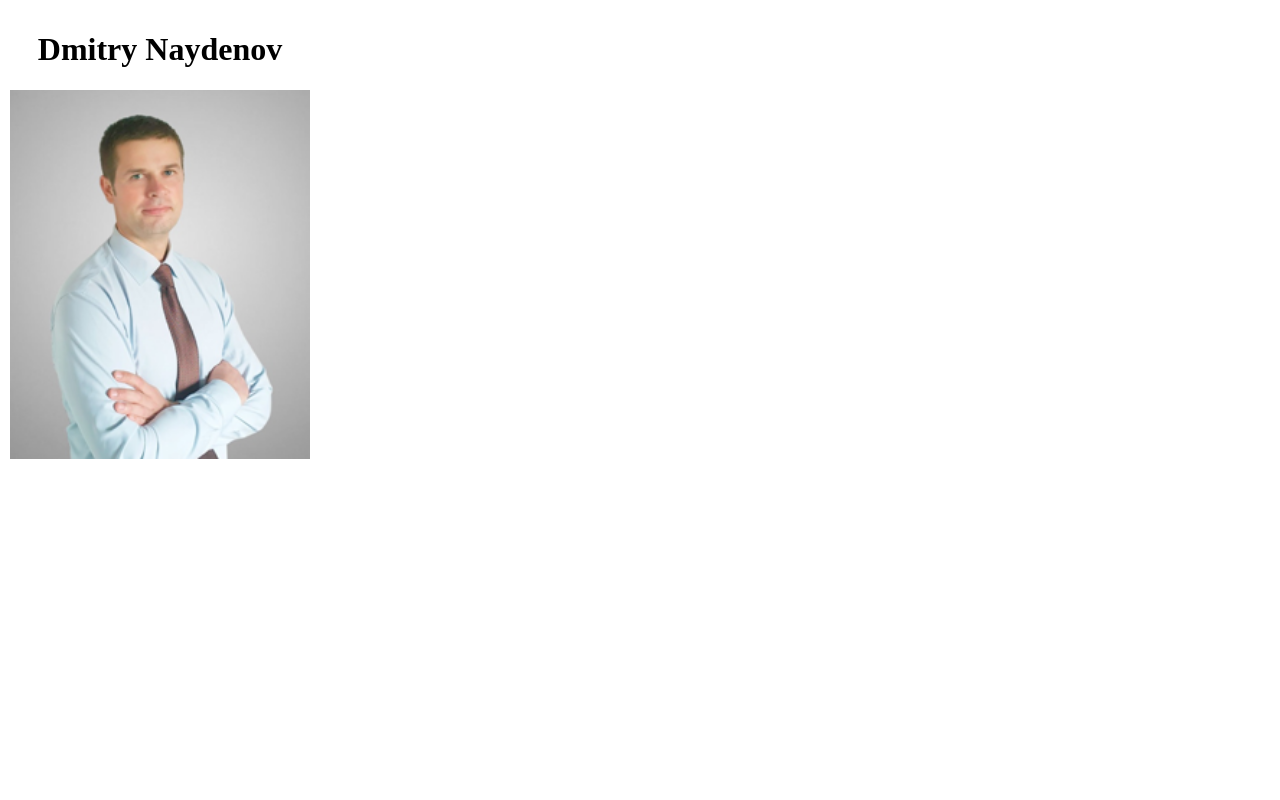
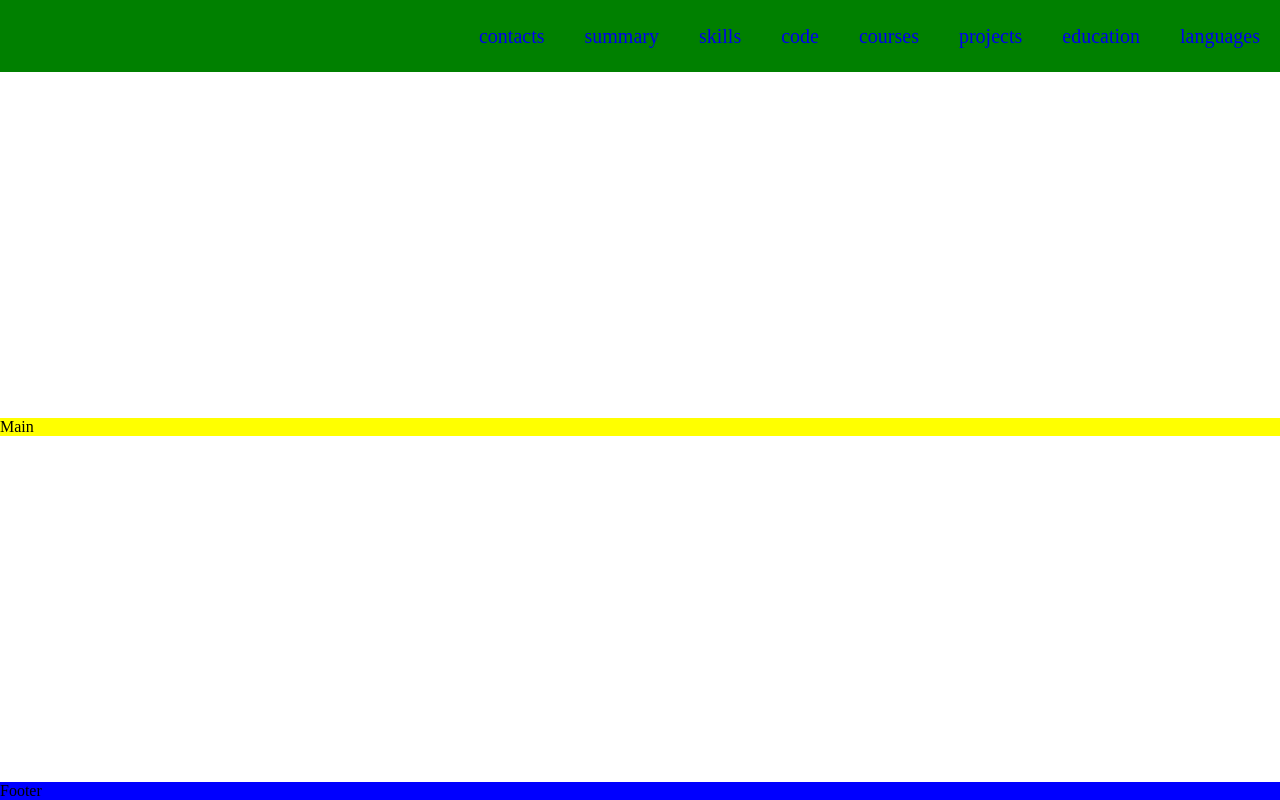
Before and after one commit to BelVeter/rsschool-cv, a plain HTML site: page index.html in a window 1280 px wide. Drawn offline with Linux system fonts and the light colour scheme.

Commit message:
feat: add top nav draft

```diff
--- a/index.html
+++ b/index.html
@@ -1,17 +1,41 @@
 <!DOCTYPE html>
 <html lang="en">
+
 <head>
-    <meta charset="UTF-8">
-    <meta http-equiv="X-UA-Compatible" content="IE=edge">
-    <meta name="viewport" content="width=device-width, initial-scale=1.0">
-    <link rel="stylesheet" href="style.css">
-    <title>CV: Dmitry Naydnov</title>
+  <meta charset="UTF-8">
+  <meta http-equiv="X-UA-Compatible" content="IE=edge">
+  <meta name="viewport" content="width=device-width, initial-scale=1.0">
+  <link rel="stylesheet" href="style.css">
+  <title>CV: Dmitry Naydnov</title>
 </head>
+
 <body>
+
+  <header class="header">
     <div class="container">
-        <h1>Dmitry Naydenov</h1>
-        <img src="photo.png">
+      <nav class="nav">
+        <ul class="nav-list">
+          <li class="nav-item"><a class="nav-link" href="#">contacts</a></li>
+          <li class="nav-item"><a class="nav-link" href="#">summary</a></li>
+          <li class="nav-item"><a class="nav-link" href="#">skills</a></li>
+          <li class="nav-item"><a class="nav-link" href="#">code</a></li>
+          <li class="nav-item"><a class="nav-link" href="#">courses</a></li>
+          <li class="nav-item"><a class="nav-link" href="#">projects</a></li>
+          <li class="nav-item"><a class="nav-link" href="#">education</a></li>
+          <li class="nav-item"><a class="nav-link" href="#">languages</a></li>
+        </ul>
+      </nav>
     </div>
+  </header>
+
+  <main class="main">
+    <div class="container">Main</div>
+  </main>
+
+  <footer class="footer">
+    <div class="container">Footer</div>
+  </footer>
 
 </body>
+
 </html>
--- a/style.css
+++ b/style.css
@@ -1,15 +1,54 @@
-body{
-    margin: 0;
+* {
+  box-sizing: border-box;
 }
-.container{
-    width: 300px;
-    display: flex;
-    flex-direction: column;
-    padding: 10px;
+
+html {
+  scroll-behavior: smooth;
 }
-.container img {
-    flex-basis: max-content;
+
+body {
+  display: flex;
+  flex-direction: column;
+  justify-content: space-between;
+  margin: 0;
+  padding: 0;
+  min-height: 100vh;
 }
-.container h1{
-    text-align: center;
+
+.container {
+  max-width: 1440px;
+  margin: 0 auto;
 }
+
+.nav-list {
+  display: flex;
+  justify-content: flex-end;
+  align-items: center;
+
+  list-style: none;
+}
+
+.nav-link {
+  padding: 0 20px;
+  line-height: 40px;
+  text-decoration: none;
+  font-size: 20px;;
+}
+
+.nav-link:hover {
+  text-decoration: underline;
+  color: yellow;
+  transition: 0.5s;
+}
+
+.header {
+  background-color: green;
+}
+
+.main {
+  background-color: yellow;
+}
+
+.footer {
+  background-color: blue;
+}
```
Also changed, not shown: 1 other file.
